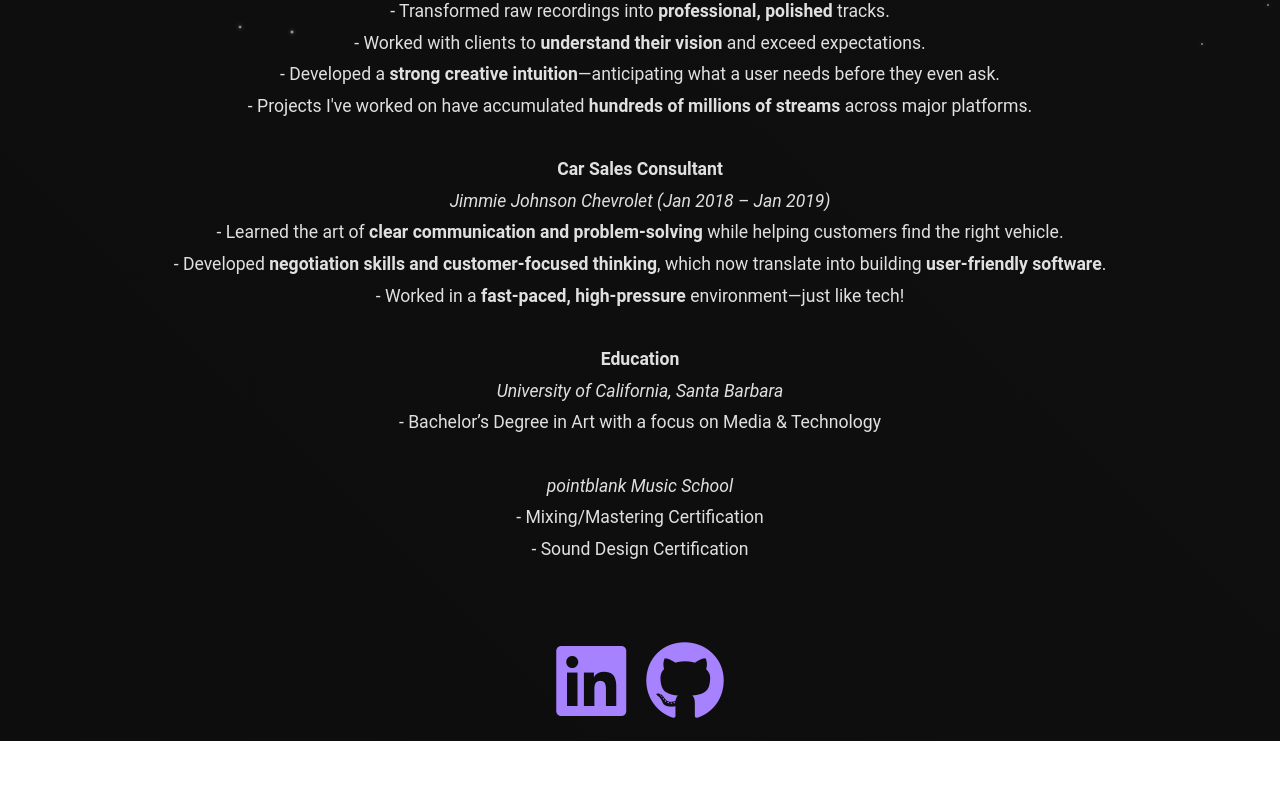
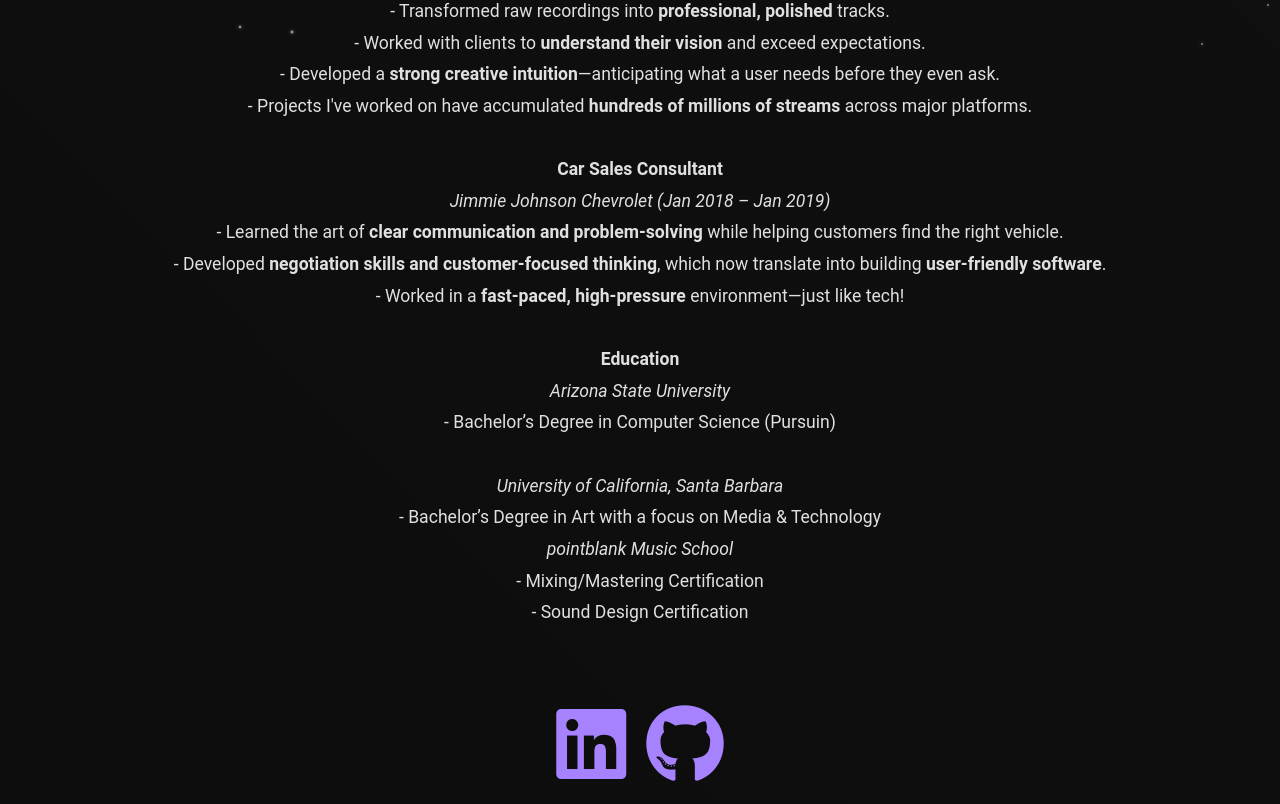
Before and after one commit to nandodecima/portfolio-website, a React (Vite) app: page /experience in a window 1280 px wide. Shown: the part 739-1543 px from the top of the page. Before the commit the page ends 1480 px from the top, so only its background shows below. Built offline with nearby package versions, Linux system fonts and the light colour scheme.

Commit message:
Update Experience.jsx

```diff
--- a/src/components/Experience.jsx
+++ b/src/components/Experience.jsx
@@ -37,9 +37,11 @@ const Experience = () => {
   - Worked in a <strong>fast-paced, high-pressure</strong> environment—just like tech!<br />
   <br />
   <strong>Education</strong><br />
+  <em>Arizona State University</em><br />
+  - Bachelor’s Degree in Computer Science (Pursuin)<br />
+  <br></br>
   <em>University of California, Santa Barbara</em><br />
   - Bachelor’s Degree in Art with a focus on Media & Technology<br />
-  <br></br>
   <em>pointblank Music School</em><br />
     - Mixing/Mastering Certification<br />
     - Sound Design Certification<br />
```
